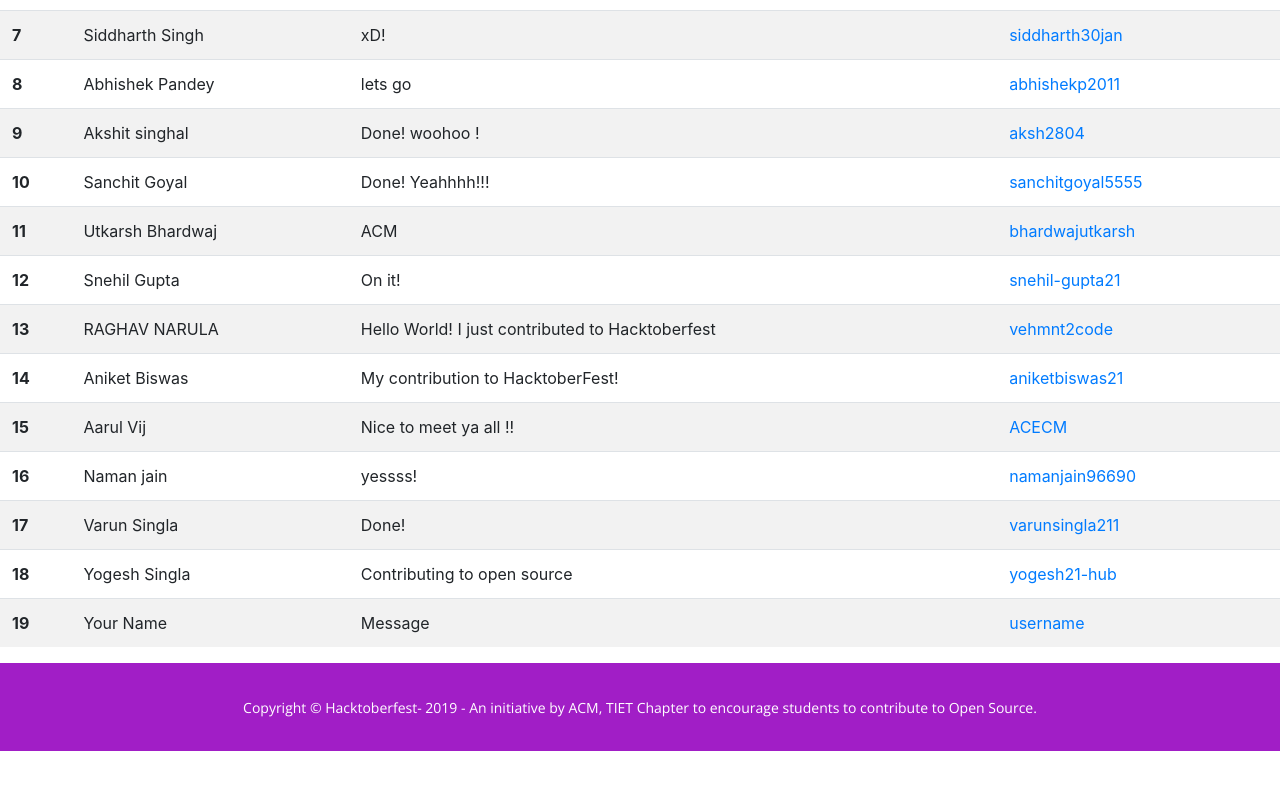
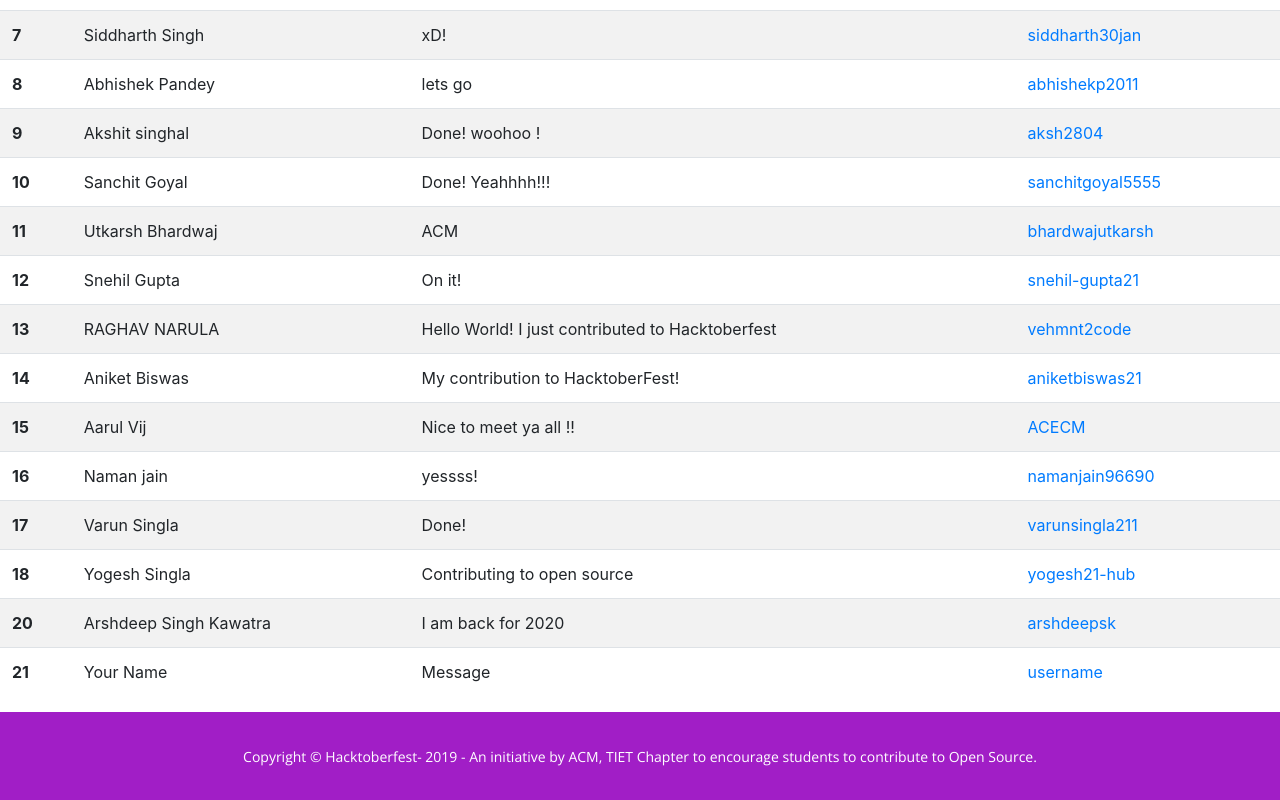
Before and after one commit to arshdeepsk/hacktoberFest2019, a website with bundled scripts: page index.html in a window 1280 px wide. Shown: the part 1474-2274 px from the top of the page. Before the commit the page ends 2225 px from the top, so only its background shows below. Built offline with nearby package versions, Linux system fonts and the light colour scheme.

Commit message:
back for 2020

```diff
--- a/index.html
+++ b/index.html
@@ -178,9 +178,15 @@
             <td>Yogesh Singla</td>
             <td>Contributing to open source</td>
             <td><a href="https://github.com/yogesh21-hub">yogesh21-hub</a></td>
-            </tr>
+          </tr>
           <tr>
-            <th scope="row">19</th>
+            <th scope="row">20</th>
+            <td>Arshdeep Singh Kawatra</td>
+            <td>I am back for 2020</td>
+            <td><a href="https://github.com/arshdeepsk">arshdeepsk</a></td>
+          </tr>
+          <tr>
+            <th scope="row">21</th>
             <td>Your Name</td>
             <td>Message</td>
             <td><a href="https://github.com/username">username</a></td>
```
